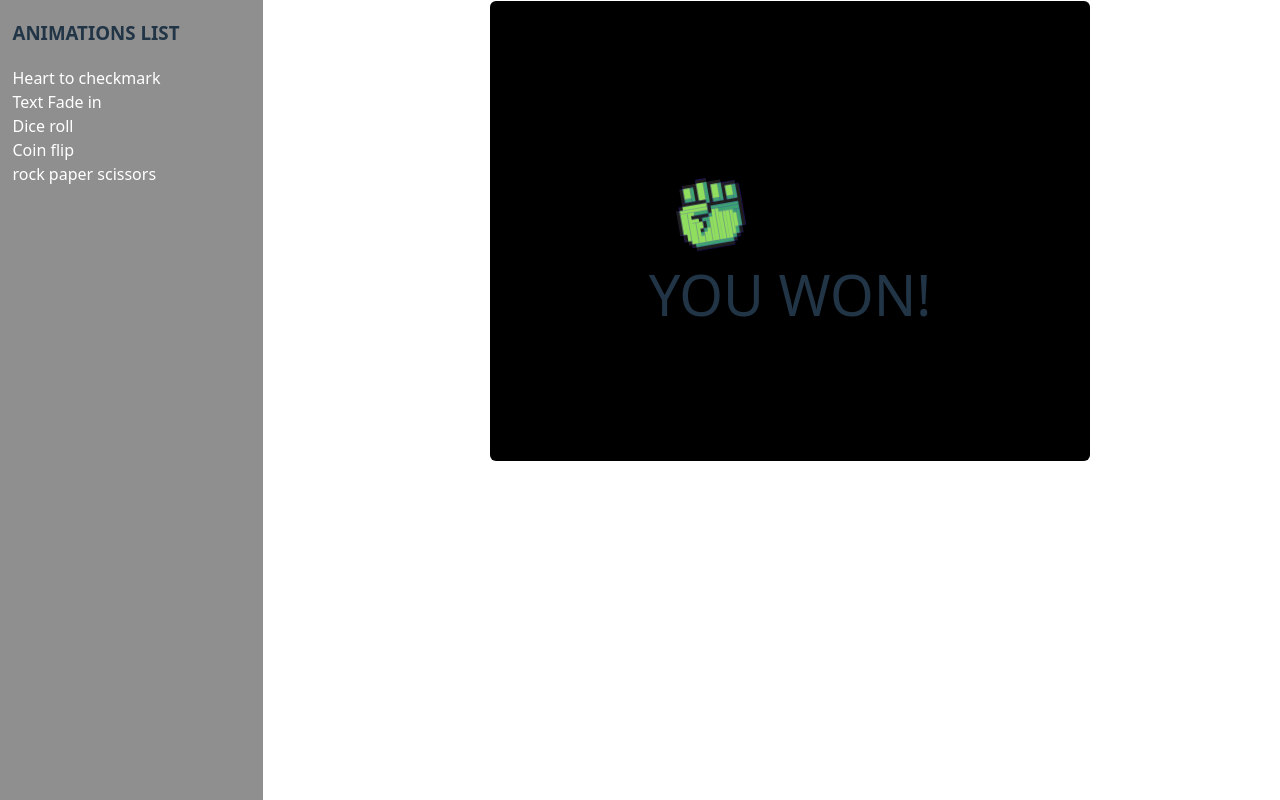
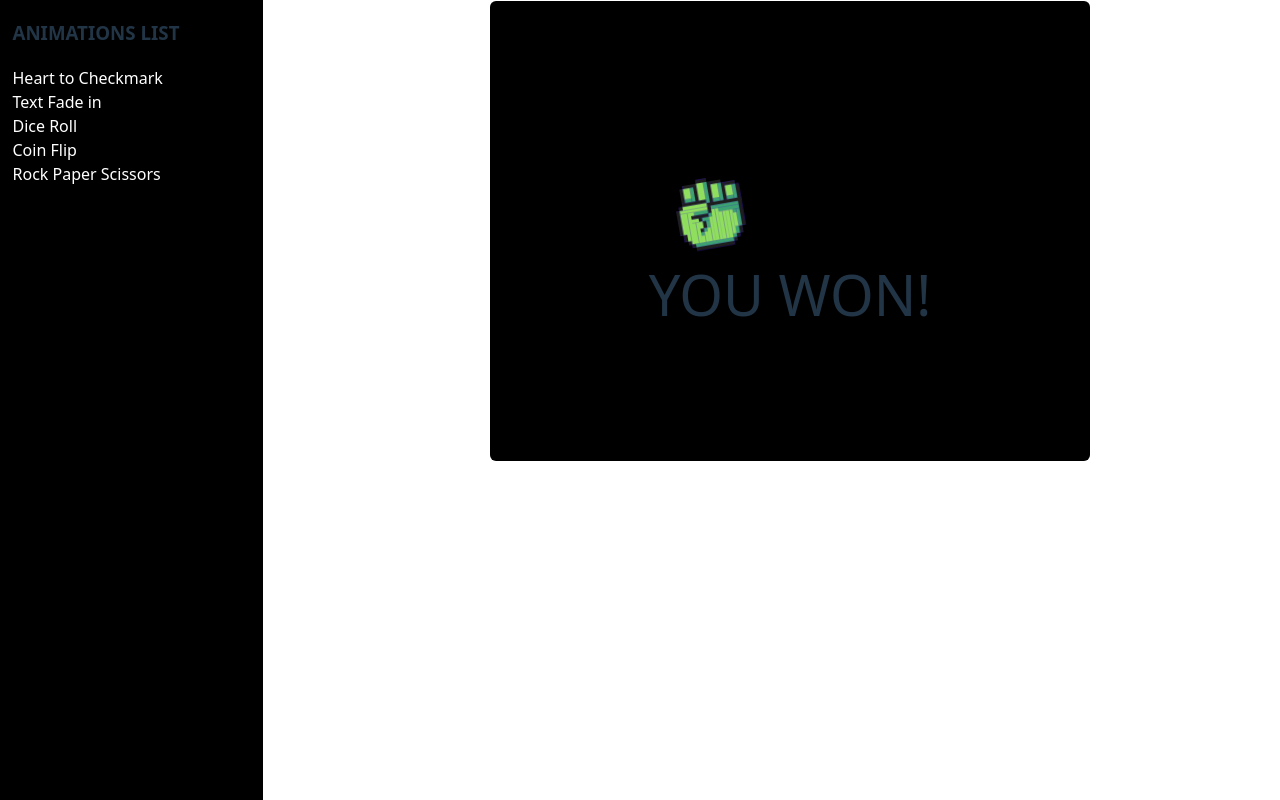
Before and after one commit to Zynkah/Framer-Animations, a React (Vite) app: page /rps in a window 1280 px wide. Built offline with nearby package versions, Linux system fonts and the light colour scheme.

Commit message:
navbar created

```diff
--- a/src/App.jsx
+++ b/src/App.jsx
@@ -15,19 +15,19 @@ function App() {
           <h3>ANIMATIONS LIST</h3>
           <ul>
             <li>
-              <Link to="/heart-to-check">Heart to checkmark</Link>
+              <Link to="/heart-to-check">Heart to Checkmark</Link>
             </li>
             <li>
               <Link to="/text-fade-in">Text Fade in</Link>
             </li>
             <li>
-              <Link to="/dice-roll">Dice roll</Link>
+              <Link to="/dice-roll">Dice Roll</Link>
             </li>
             <li>
-              <Link to="/coin-flip">Coin flip</Link>
+              <Link to="/coin-flip">Coin Flip</Link>
             </li>
             <li>
-              <Link to="/rps">rock paper scissors</Link>
+              <Link to="/rps">Rock Paper Scissors</Link>
             </li>
           </ul>
         </SSideNav>
--- a/src/index.css
+++ b/src/index.css
@@ -5,7 +5,7 @@
 
   color-scheme: light dark;
   color: rgba(255, 255, 255, 0.87);
-  background-color: #242424;
+  background-color: #00000020;
 
   font-synthesis: none;
   text-rendering: optimizeLegibility;
--- a/src/styles/SVGText.ts
+++ b/src/styles/SVGText.ts
@@ -45,7 +45,7 @@ export const SHomePageWrapper = styled.div`
 `;
 
 export const SSideNav = styled.nav`
-  background-color: #00000070;
+  background-color: #000000;
   min-width: 250px;
   padding-inline-start: 5%;
 
```
